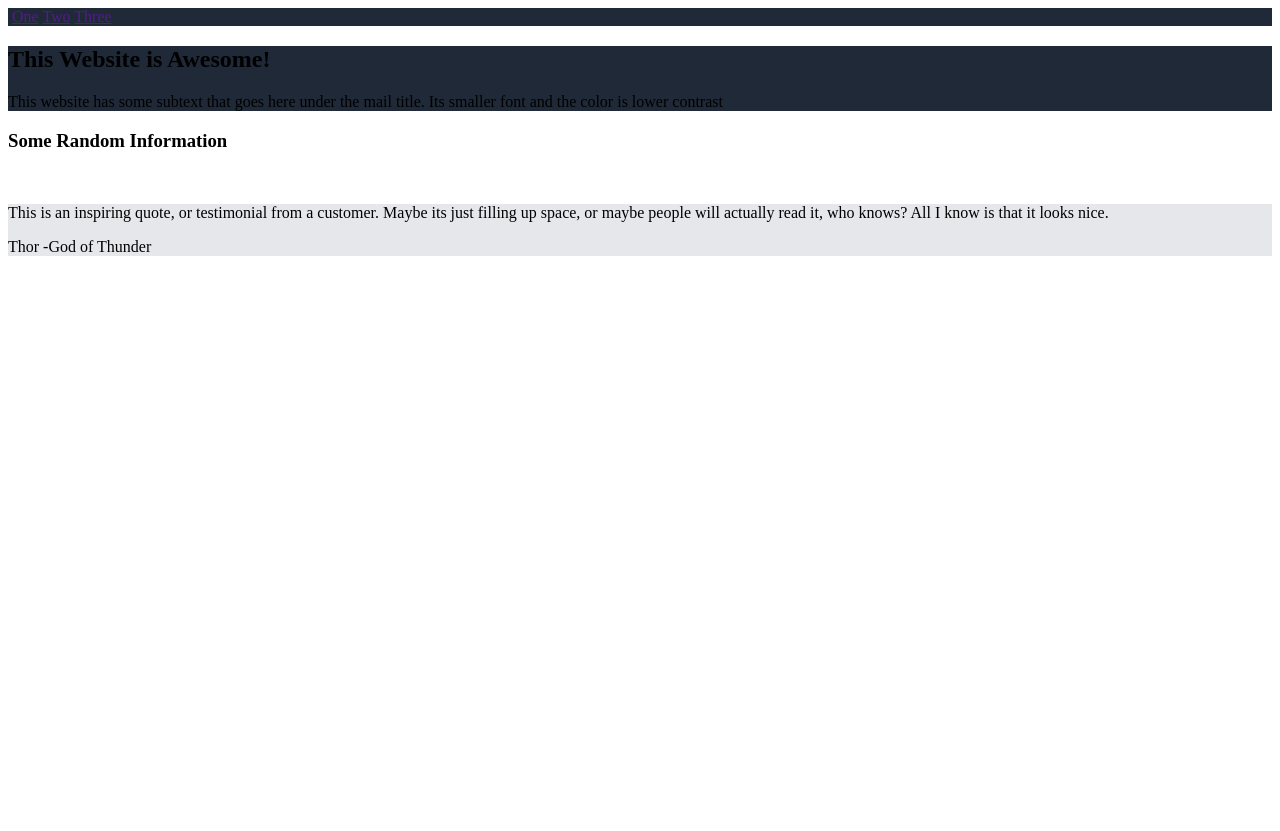
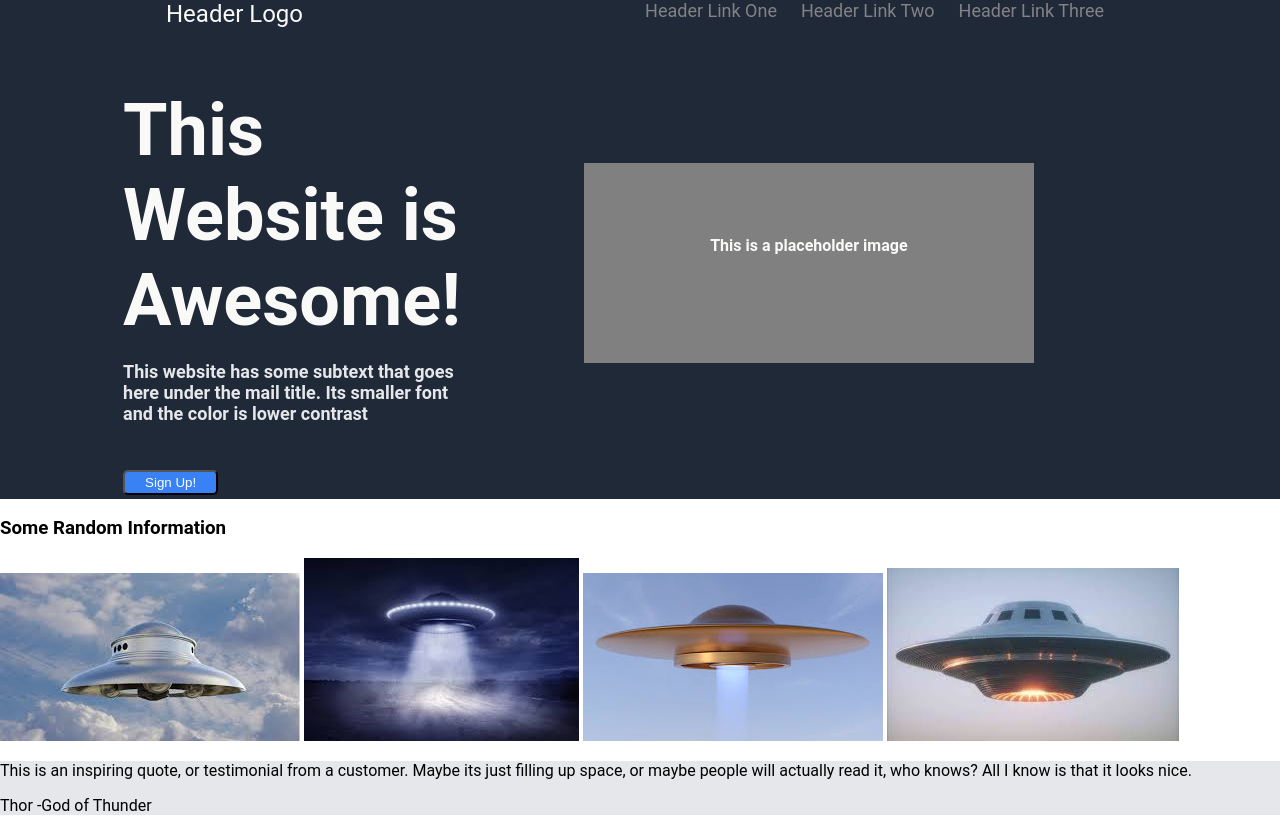
Before and after one commit to Gnometoaster/landing-page, a plain HTML site: page index.html in a window 1280 px wide. Before the commit the page ends 800 px from the top, so only its background shows below. Drawn offline with Linux system fonts and the light colour scheme.

Commit message:
added images, header and hero CSS almost done

```diff
--- a/index.html
+++ b/index.html
@@ -8,42 +8,61 @@
     <title>Landing Page</title>
 </head>
 <body>
-<header>
-    <img src="" alt="">
-    <a href="">One</a>
-    <a href="">Two</a>
-    <a href="">Three</a>
+<header class="header">
+    <div class="logo">Header Logo</div>
+   <div class="links">
+    <a href="">Header Link One</a>
+    <a href="">Header Link Two</a>
+    <a href="">Header Link Three</a>
+    </div>
 
 </header>
+<div class="container">
 
-<div class="one">
+    <section class="hero">
     <div class="info">
         <h2>This Website is Awesome!</h2>
+        <div class="subtext">
         <p>This website has some subtext that goes here under the mail title. Its smaller font and the color is lower contrast</p>
+        </div>
+        <div class="button">
+            <button>Sign Up!</button>
+        </div>
     </div>
+    <div class="placeholder">
+        <img src="" alt="">
+        <p>This is a placeholder image</p>
+    </div>
+
+
+    <img src="" alt="">
+
+</section>
+
+    <section class="info">
+    <h3>Some Random Information</h3>
+
+    <div class="images">
+        <img class="pic" src="images/ufo1.jpeg" alt="flying saucer">
+        <img class="pic" src="images/ufo2.jpeg" alt="flying saucer">
+        <img class="pic" src="images/ufo3.jpeg" alt="flying saucer">
+        <img class="pic" src="images/ufo4.jpeg" alt="flying saucer">
+    </div>
+
+</section>
+
+    <section class="quote">
+<p>This is an inspiring quote, or testimonial from a customer. Maybe its just filling up space, or maybe people will actually read it, who knows? All I know is that it looks nice.
+    <p>Thor -God of Thunder</p>
+</p>
+</section>
+    <section class="cta">
+
+    </section>
 
 </div>
 
-<div class="two">
-    <h3>Some Random Information</h3>
-
-    <div class="images">
-        <img class="pic" src="" alt="">
-        <img class="pic" src="" alt="">
-        <img class="pic" src="" alt="">
-        <img class="pic" src="" alt="">
-    </div>
-
-</div>
-
-<div class="three">
-<p>This is an inspiring quote, or testimonial from a customer. Maybe its just filling up space, or maybe people will actually read it, who knows? All I know is that it looks nice.
-    <p>Thor -God of Thunder</p>
-</p>
-</div>
-
-<footer>
-
+<footer class="footer">
 </footer>
 </body>
 </html>
--- a/styles.css
+++ b/styles.css
@@ -1,15 +1,82 @@
-header {
+html {
+    font-family: roboto, sans-serif;
+}
+
+body {
+    display: flex;
+    flex-direction: column;
+    margin: 0;
+}
+
+.header {
+    display: flex;
+    justify-content: space-around;
     background-color: #1f2937;
 }
 
-.one {
-    background-color: #1f2937;
+.header a {
+    color: #828386;
+    font-size: 18px;
+    text-decoration: none;
+    padding: 10px;
 }
 
-.two {
+.logo {
+    font-size: 24px;
+    color: #f9faf8;
+}
+
+.container {
+    min-height: 100vh;
+    justify-content: space-between;
+}
+
+.hero {
+    background-color: #1f2937;
+    color: #f9faf8;
+    display: flex;
+    justify-content: space-evenly;
+    align-items: center;
+    font-size: 48px;
+    font-weight: bolder;
 
 }
 
-.three {
+.subtext {
+    font-size: 18px;
+    color: #e5e7eb;
+}
+
+.info {
+    flex-basis: 300px;
+    justify-content: center;
+}
+
+.info h2 {
+    margin-bottom: 3px;
+}
+
+.button button
+{
+    background-color: #3882f6;
+    color: white;
+    padding: 3px 20px;
+    border-radius: 5px;
+    margin-top: 2px;
+    align-self: flex-start;
+}
+
+.placeholder {
+    background-color: gray;
+    flex: 0 1 450px;
+    height: 200px;
+}
+
+.placeholder p {
+    font-size: medium;
+    text-align: center;
+}
+
+.quote {
     background-color: #e5e7eb;
 }
```
Also changed, not shown: images/ufo1.jpeg (added), images/ufo2.jpeg (added), images/ufo3.jpeg (added), images/ufo4.jpeg (added), images/ufologo.jpeg (added), images/ufologo.png (added).
